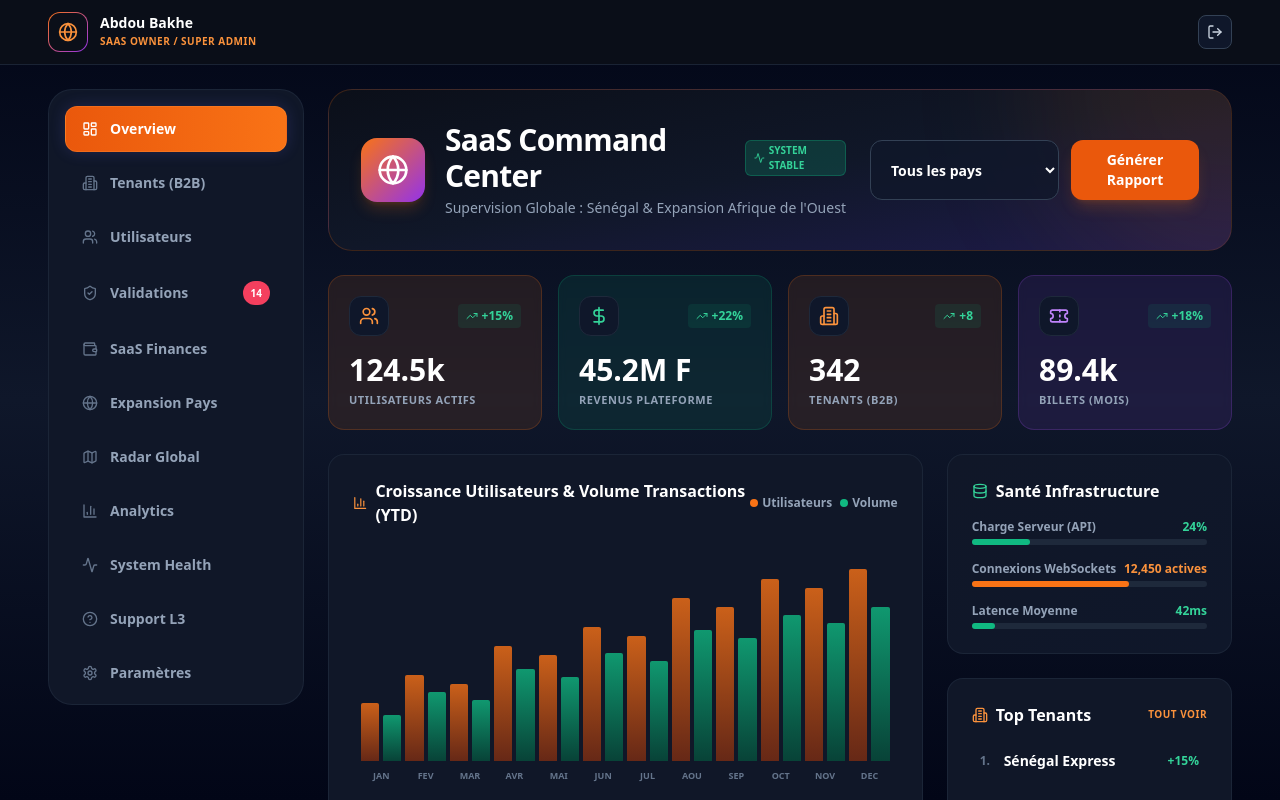
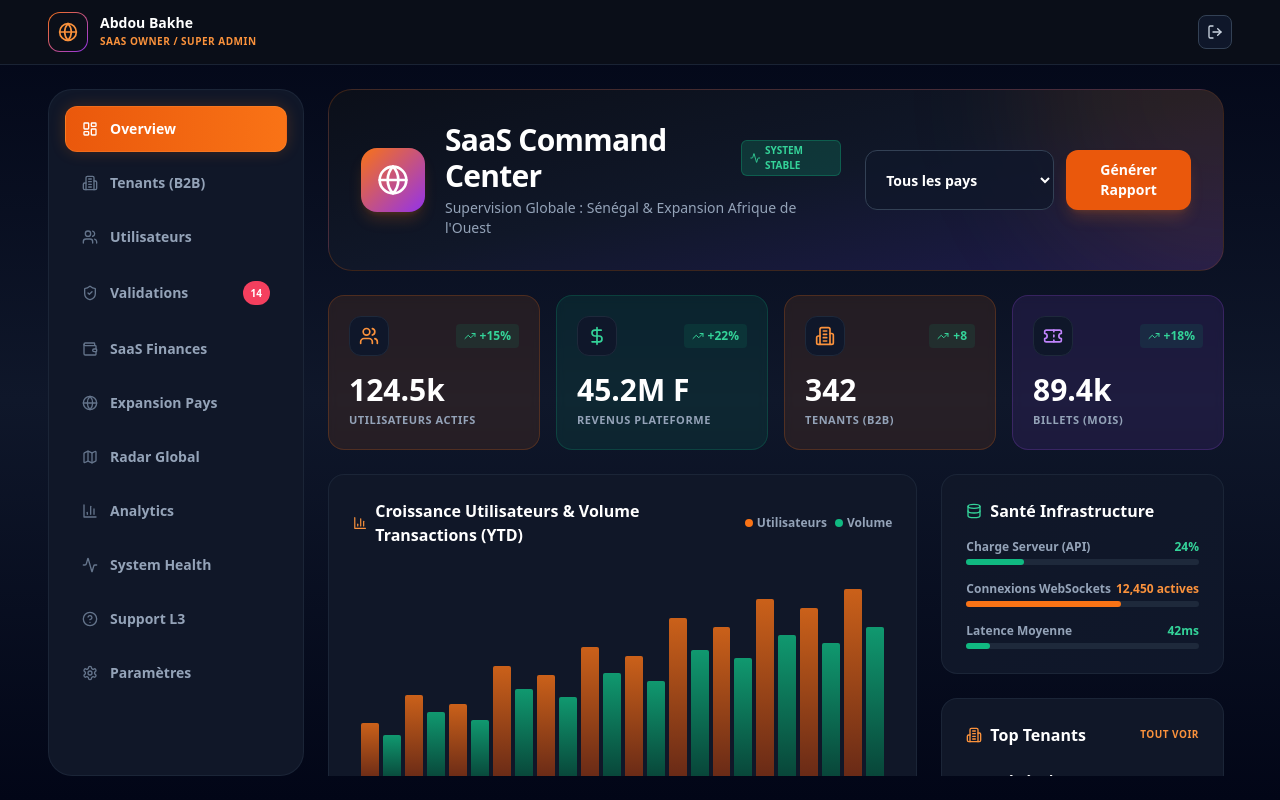
Before and after one commit to migini10/Aller-Retour, a Next.js app in the folder apps/web/: page /dashboard/admin in a window 1280 px wide. Built offline with nearby package versions, Linux system fonts and the light colour scheme.

Commit message:
style: implement independent scrolling for inner sidebars across all dashboards

```diff
--- a/apps/web/src/app/dashboard/admin/page.tsx
+++ b/apps/web/src/app/dashboard/admin/page.tsx
@@ -76,12 +76,11 @@ export default function AdminDashboard() {
         </div>
       </div>
 
-      {/* Scrollable Content */}
-      <div className="flex-1 overflow-y-auto overscroll-contain px-5 sm:px-8 lg:px-12 py-6 pb-10">
-        <div className="flex flex-col xl:flex-row gap-6 max-w-[1600px] mx-auto">
-          {/* Navigation Sidebar (Desktop) / Top scrollable (Mobile) */}
-        <div className="xl:w-64 shrink-0">
-          <div className="flex xl:flex-col overflow-x-auto xl:overflow-y-auto overscroll-contain pb-2 xl:pb-2 gap-1.5 xl:gap-2 scrollbar-hide xl:sticky xl:top-0 xl:max-h-[calc(100vh-100px)] xl:bg-[#101728] xl:border xl:border-slate-800/80 xl:p-4 xl:rounded-3xl">
+      {/* Full Height Content Area */}
+      <div className="flex-1 flex flex-col xl:flex-row gap-6 max-w-[1600px] mx-auto w-full px-5 sm:px-8 lg:px-12 py-6 overflow-hidden">
+        {/* Navigation Sidebar (Desktop) / Top scrollable (Mobile) */}
+        <div className="xl:w-64 shrink-0 xl:h-full">
+          <div className="flex xl:flex-col overflow-x-auto xl:overflow-y-auto overscroll-contain pb-2 xl:pb-2 gap-1.5 xl:gap-2 scrollbar-hide xl:h-full xl:bg-[#101728] xl:border xl:border-slate-800/80 xl:p-4 xl:rounded-3xl">
             {navItems.map((item) => {
               const Icon = item.icon;
               const isActive = activeTab === item.id;
@@ -90,9 +89,9 @@ export default function AdminDashboard() {
                 <button
                   key={item.id}
                   onClick={() => setActiveTab(item.id)}
-                  className={`flex items-center gap-3 px-4 py-3 rounded-xl transition-all whitespace-nowrap text-sm font-semibold
+                  className={`flex items-center gap-3 px-4 py-3 rounded-xl transition-all whitespace-nowrap text-sm font-semibold shrink-0
                     ${isActive
-                      ? 'bg-gradient-to-r from-orange-600 to-orange-500 text-white shadow-[0_0_15px_rgba(99,102,241,0.2)] border border-orange-400/30'
+                      ? 'bg-gradient-to-r from-orange-600 to-orange-500 text-white shadow-[0_0_15px_rgba(249,115,22,0.2)] border border-orange-400/30'
                       : 'text-slate-400 hover:bg-slate-800/50 hover:text-slate-200 border border-transparent'
                     }`}
                 >
@@ -109,11 +108,10 @@ export default function AdminDashboard() {
           </div>
         </div>
 
-          {/* Contenu Principal */}
-          <div className="flex-1 min-w-0 pb-10">
-            <div className="animate-in fade-in slide-in-from-bottom-4 duration-500">
-              {renderContent()}
-            </div>
+        {/* Contenu Principal (Scrolle indépendamment) */}
+        <div className="flex-1 min-w-0 h-full overflow-y-auto overscroll-contain pb-10 scrollbar-hide pr-2">
+          <div className="animate-in fade-in slide-in-from-bottom-4 duration-500">
+            {renderContent()}
           </div>
         </div>
       </div>
--- a/apps/web/src/app/dashboard/carrier/page.tsx
+++ b/apps/web/src/app/dashboard/carrier/page.tsx
@@ -80,22 +80,22 @@ export default function CarrierDashboard() {
         </div>
       </div>
 
-      {/* Scrollable Content */}
-      <div className="flex-1 overflow-y-auto overscroll-contain px-5 sm:px-8 lg:px-12 py-6 pb-10">
-        <div className="flex flex-col xl:flex-row gap-8 max-w-[1400px] mx-auto">
-          {/* Navigation Sidebar (Desktop) / Top scrollable (Mobile) */}
-        <div className="xl:w-64 shrink-0">
-          <div className="flex xl:flex-col overflow-x-auto xl:overflow-y-auto overscroll-contain pb-2 xl:pb-2 gap-1.5 xl:gap-2 scrollbar-hide xl:sticky xl:top-0 xl:max-h-[calc(100vh-100px)] xl:bg-[#101728] xl:border xl:border-slate-800/80 xl:p-4 xl:rounded-3xl">
+      {/* Full Height Content Area */}
+      <div className="flex-1 flex flex-col xl:flex-row gap-8 max-w-[1400px] mx-auto w-full px-5 sm:px-8 lg:px-12 py-6 overflow-hidden">
+        {/* Navigation Sidebar (Desktop) / Top scrollable (Mobile) */}
+        <div className="xl:w-64 shrink-0 xl:h-full">
+          <div className="flex xl:flex-col overflow-x-auto xl:overflow-y-auto overscroll-contain pb-2 xl:pb-2 gap-1.5 xl:gap-2 scrollbar-hide xl:h-full xl:bg-[#101728] xl:border xl:border-slate-800/80 xl:p-4 xl:rounded-3xl">
             {navItems.map((item) => {
               const Icon = item.icon;
               const isActive = activeTab === item.id;
+
               return (
                 <button
                   key={item.id}
                   onClick={() => setActiveTab(item.id)}
-                  className={`flex items-center gap-3 px-4 py-3 rounded-xl transition-all whitespace-nowrap text-sm font-semibold
+                  className={`flex items-center gap-3 px-4 py-3 rounded-xl transition-all whitespace-nowrap text-sm font-semibold shrink-0
                     ${isActive
-                      ? 'bg-orange-500/10 text-orange-400 border border-orange-500/20 shadow-[0_0_15px_rgba(99,102,241,0.1)]'
+                      ? 'bg-orange-500/10 text-orange-400 border border-orange-500/20 shadow-[0_0_15px_rgba(249,115,22,0.1)]'
                       : 'text-slate-400 hover:bg-slate-800/50 hover:text-slate-200 border border-transparent'
                     }`}
                 >
@@ -112,14 +112,13 @@ export default function CarrierDashboard() {
           </div>
         </div>
 
-        {/* Contenu Principal */}
-        <div className="flex-1 min-w-0">
+        {/* Contenu Principal (Scrolle indépendamment) */}
+        <div className="flex-1 min-w-0 h-full overflow-y-auto overscroll-contain pb-10 scrollbar-hide pr-2">
           <div className="animate-in fade-in slide-in-from-bottom-4 duration-500">
             {renderContent()}
           </div>
         </div>
       </div>
-      </div>
     </div>
   );
 }
--- a/apps/web/src/app/dashboard/driver/page.tsx
+++ b/apps/web/src/app/dashboard/driver/page.tsx
@@ -80,12 +80,11 @@ export default function DriverDashboard() {
         </div>
       </div>
 
-      {/* Scrollable Content */}
-      <div className="flex-1 overflow-y-auto overscroll-contain px-5 sm:px-8 lg:px-12 py-6 pb-10">
-        <div className="flex flex-col lg:flex-row gap-8 max-w-7xl mx-auto">
-          {/* Navigation Sidebar (Desktop) / Top scrollable (Mobile) */}
-        <div className="lg:w-64 shrink-0">
-          <div className="flex lg:flex-col overflow-x-auto lg:overflow-y-auto overscroll-contain pb-2 lg:pb-2 gap-1.5 lg:gap-2 scrollbar-hide lg:sticky lg:top-0 lg:max-h-[calc(100vh-100px)] lg:bg-[#101728] lg:border lg:border-slate-800/80 lg:p-4 lg:rounded-3xl">
+      {/* Full Height Content Area */}
+      <div className="flex-1 flex flex-col lg:flex-row gap-8 max-w-7xl mx-auto w-full px-5 sm:px-8 lg:px-12 py-6 overflow-hidden">
+        {/* Navigation Sidebar (Desktop) / Top scrollable (Mobile) */}
+        <div className="lg:w-64 shrink-0 lg:h-full">
+          <div className="flex lg:flex-col overflow-x-auto lg:overflow-y-auto overscroll-contain pb-2 lg:pb-2 gap-1.5 lg:gap-2 scrollbar-hide lg:h-full lg:bg-[#101728] lg:border lg:border-slate-800/80 lg:p-4 lg:rounded-3xl">
             {navItems.map((item) => {
               const Icon = item.icon;
               const isActive = activeTab === item.id;
@@ -93,7 +92,7 @@ export default function DriverDashboard() {
                 <button
                   key={item.id}
                   onClick={() => setActiveTab(item.id)}
-                  className={`flex items-center gap-3 px-4 py-3 rounded-xl transition-all whitespace-nowrap text-sm font-semibold
+                  className={`flex items-center gap-3 px-4 py-3 rounded-xl transition-all whitespace-nowrap text-sm font-semibold shrink-0
                     ${isActive
                       ? 'bg-orange-500/10 text-orange-400 border border-orange-500/20'
                       : 'text-slate-400 hover:bg-slate-800/50 hover:text-slate-200 border border-transparent'
@@ -112,14 +111,13 @@ export default function DriverDashboard() {
           </div>
         </div>
 
-        {/* Contenu Principal */}
-        <div className="flex-1 min-w-0">
+        {/* Contenu Principal (Scrolle indépendamment) */}
+        <div className="flex-1 min-w-0 h-full overflow-y-auto overscroll-contain pb-10 scrollbar-hide pr-2">
           <div className="animate-in fade-in slide-in-from-bottom-4 duration-500">
             {renderContent()}
           </div>
         </div>
       </div>
-      </div>
     </div>
   );
 }
--- a/apps/web/src/app/dashboard/station/page.tsx
+++ b/apps/web/src/app/dashboard/station/page.tsx
@@ -79,16 +79,14 @@ export default function StationDashboard() {
         </div>
       </div>
 
-      {/* Scrollable Content */}
-      <div className="flex-1 overflow-y-auto overscroll-contain px-5 sm:px-8 lg:px-12 py-6 pb-10">
-        <div className="flex flex-col xl:flex-row gap-6 max-w-[1600px] mx-auto">
-          {/* Navigation Sidebar (Desktop) / Top scrollable (Mobile) */}
-        <div className="xl:w-64 shrink-0">
-          <div className="flex xl:flex-col overflow-x-auto xl:overflow-y-auto overscroll-contain pb-2 xl:pb-2 gap-1.5 xl:gap-2 scrollbar-hide xl:sticky xl:top-0 xl:max-h-[calc(100vh-100px)] xl:bg-[#101728] xl:border xl:border-slate-800/80 xl:p-4 xl:rounded-3xl">
+      {/* Full Height Content Area */}
+      <div className="flex-1 flex flex-col xl:flex-row gap-6 max-w-[1600px] mx-auto w-full px-5 sm:px-8 lg:px-12 py-6 overflow-hidden">
+        {/* Navigation Sidebar (Desktop) / Top scrollable (Mobile) */}
+        <div className="xl:w-64 shrink-0 xl:h-full">
+          <div className="flex xl:flex-col overflow-x-auto xl:overflow-y-auto overscroll-contain pb-2 xl:pb-2 gap-1.5 xl:gap-2 scrollbar-hide xl:h-full xl:bg-[#101728] xl:border xl:border-slate-800/80 xl:p-4 xl:rounded-3xl">
             {navItems.map((item) => {
               const Icon = item.icon;
               const isActive = activeTab === item.id;
-
               // Special styling for primary action buttons (Vente, Scanner)
               const isPrimaryAction = item.id === 'vente' || item.id === 'scanner';
 
@@ -96,9 +94,9 @@ export default function StationDashboard() {
                 <button
                   key={item.id}
                   onClick={() => setActiveTab(item.id)}
-                  className={`flex items-center gap-3 px-4 py-3 rounded-xl transition-all whitespace-nowrap text-sm font-semibold
+                  className={`flex items-center gap-3 px-4 py-3 rounded-xl transition-all whitespace-nowrap text-sm font-semibold shrink-0
                     ${isActive
-                      ? 'bg-orange-600 text-white shadow-[0_0_15px_rgba(79,70,229,0.3)]'
+                      ? 'bg-orange-600 text-white shadow-[0_0_15px_rgba(249,115,22,0.3)]'
                       : isPrimaryAction
                         ? 'bg-orange-500/10 text-orange-400 hover:bg-orange-500/20 border border-orange-500/20 mb-1'
                         : 'text-slate-400 hover:bg-slate-800/50 hover:text-slate-200 border border-transparent'
@@ -117,14 +115,13 @@ export default function StationDashboard() {
           </div>
         </div>
 
-        {/* Contenu Principal */}
-        <div className="flex-1 min-w-0">
+        {/* Contenu Principal (Scrolle indépendamment) */}
+        <div className="flex-1 min-w-0 h-full overflow-y-auto overscroll-contain pb-10 scrollbar-hide pr-2">
           <div className="animate-in fade-in slide-in-from-bottom-4 duration-500">
             {renderContent()}
           </div>
         </div>
       </div>
-      </div>
     </div>
   );
 }
```
Also changed, not shown: 1 other file (tests, documents, lock files or other folders).
